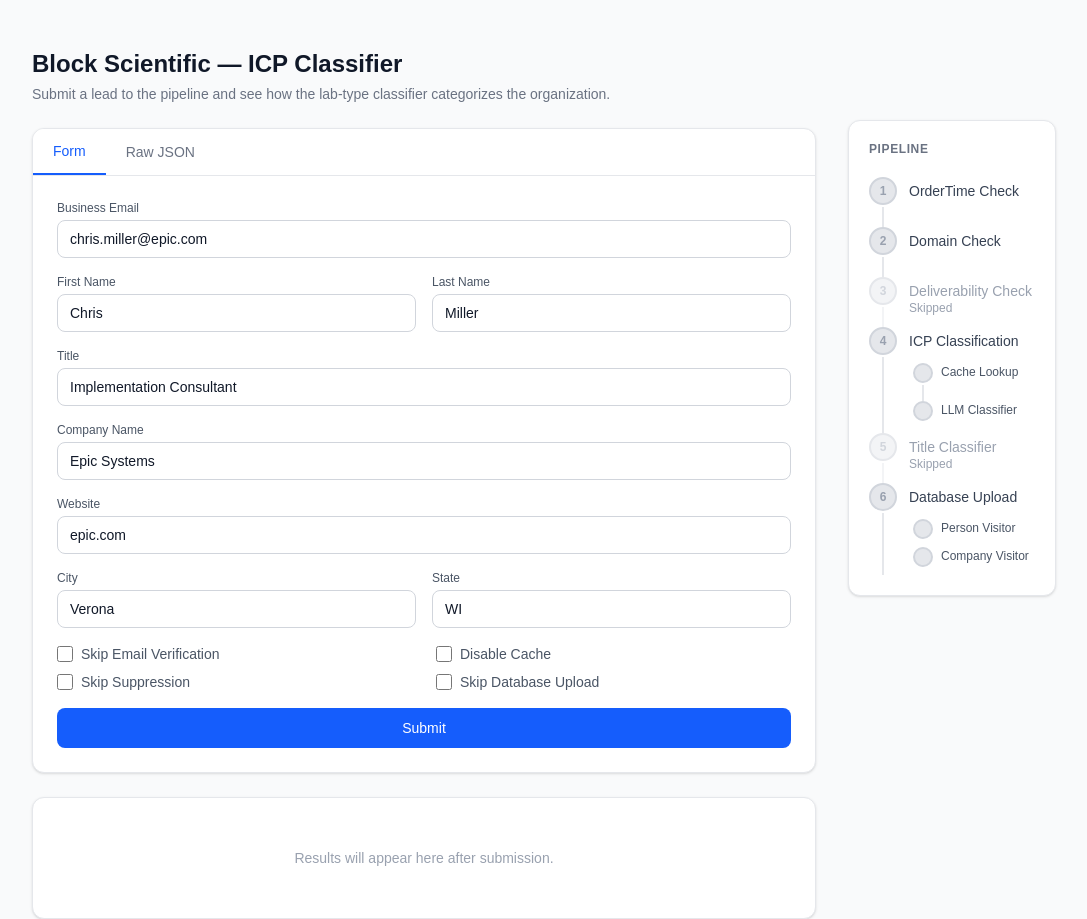
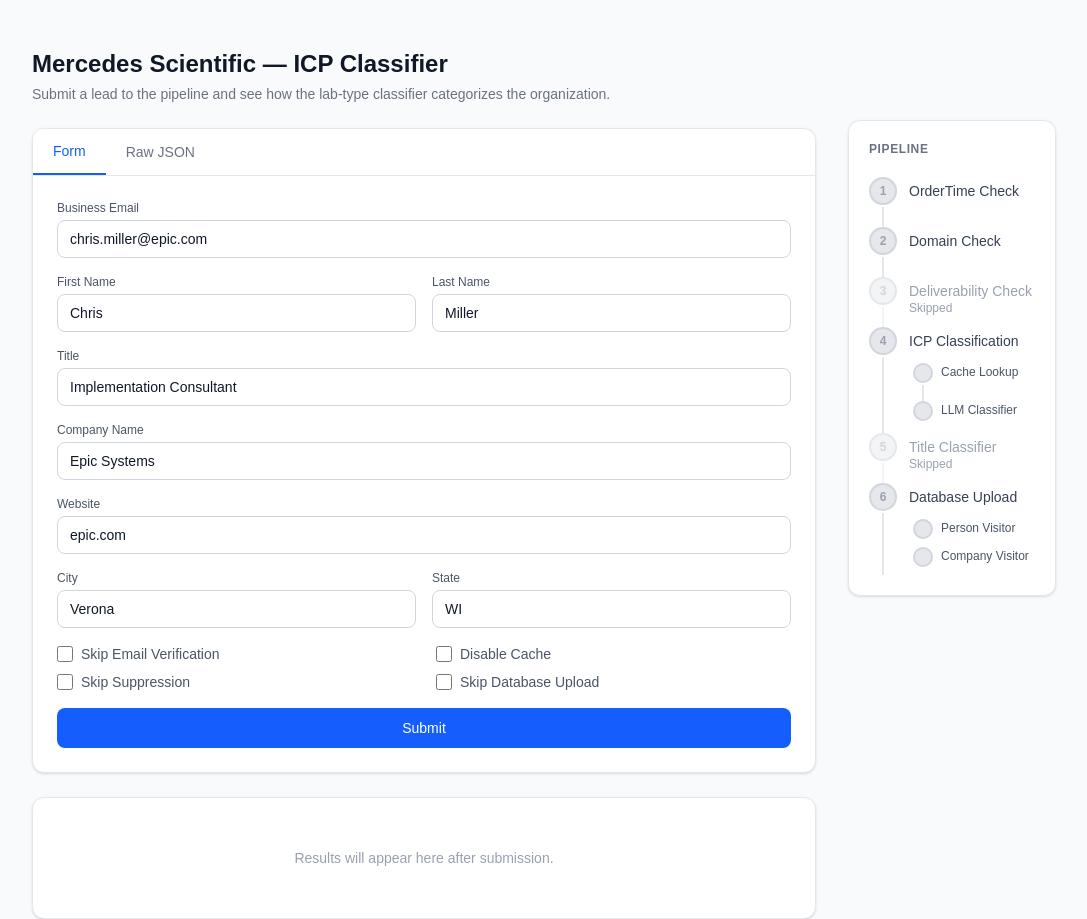
Before and after one commit to salesperson/rb2b-lead-enrichment-frontend, a Next.js app: page /mercedes in a window 1280 px wide. Shown: the whole page, without its empty margins (96-1183 px from the left). Built offline with nearby package versions, Linux system fonts and the light colour scheme.

Commit message:
Rename header to Mercedes Scientific

```diff
--- a/app/components/MercedesDemo.tsx
+++ b/app/components/MercedesDemo.tsx
@@ -415,7 +415,7 @@
         <div className="flex-1 space-y-6">
         {/* Header */}
         <div>
-          <h1 className="text-2xl font-semibold text-gray-900">Block Scientific — ICP Classifier</h1>
+          <h1 className="text-2xl font-semibold text-gray-900">Mercedes Scientific — ICP Classifier</h1>
           <p className="text-sm text-gray-500 mt-1">
             Submit a lead to the pipeline and see how the lab-type classifier categorizes the organization.
           </p>
```
